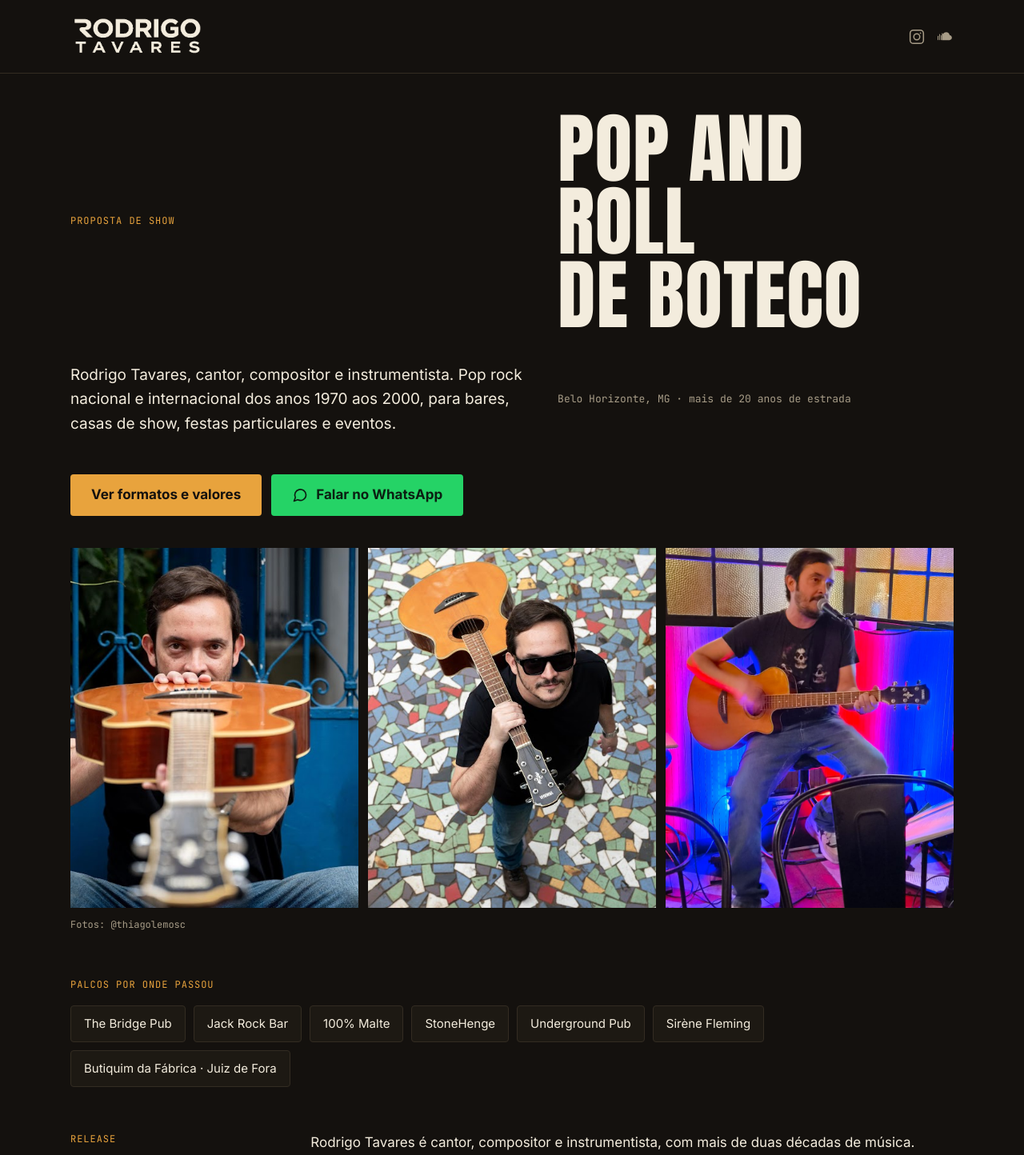
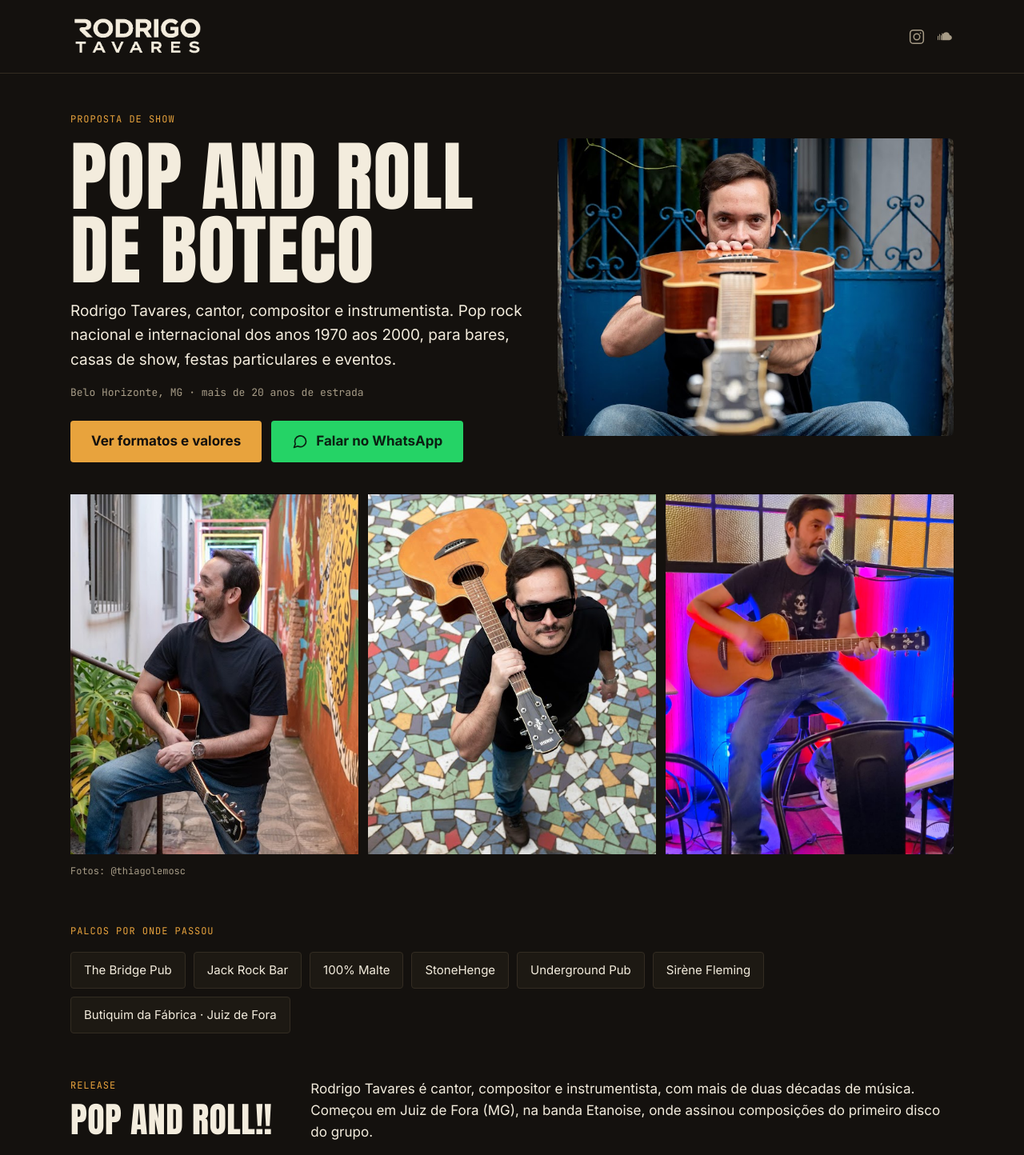
Before and after one commit to rodrigotavares79/rodrigotavares-site, a Next.js app: page /contratar in a window 1280 px wide. Shown: the top 1444 px of the page at 80% size. Built offline with nearby package versions, Linux system fonts and the light colour scheme.

Commit message:
Foto no topo da página /contratar

```diff
--- a/app/contratar/page.tsx
+++ b/app/contratar/page.tsx
@@ -88,7 +88,7 @@ const palcos = [
 ];
 
 const fotos = [
-  { src: "/gallery/Rodrigo-1.jpg", alt: "Rodrigo Tavares com violão" },
+  { src: "/gallery/Rodrigo-4.jpg", alt: "Rodrigo Tavares" },
   { src: "/gallery/Rodrigo-2.jpg", alt: "Retrato de Rodrigo Tavares" },
   { src: "/gallery/TheBridgePub-1.jpeg", alt: "Show no The Bridge Pub" },
 ];
@@ -143,6 +143,7 @@ export default function ContratarPage() {
     <div className={styles.page}>
       {/* HERO */}
       <section className={styles.hero}>
+        <div className={styles.heroText}>
         <span className={styles.eyebrow}>Proposta de show</span>
         <h1 className={styles.heroTitle}>
           Pop and Roll
@@ -163,6 +164,9 @@ export default function ContratarPage() {
             Falar no WhatsApp
           </a>
         </div>
+        </div>
+        {/* eslint-disable-next-line @next/next/no-img-element */}
+        <img src="/gallery/Rodrigo-1.jpg" alt="Rodrigo Tavares com violão" className={styles.heroPhoto} />
       </section>
 
       {/* GALERIA */}
```
